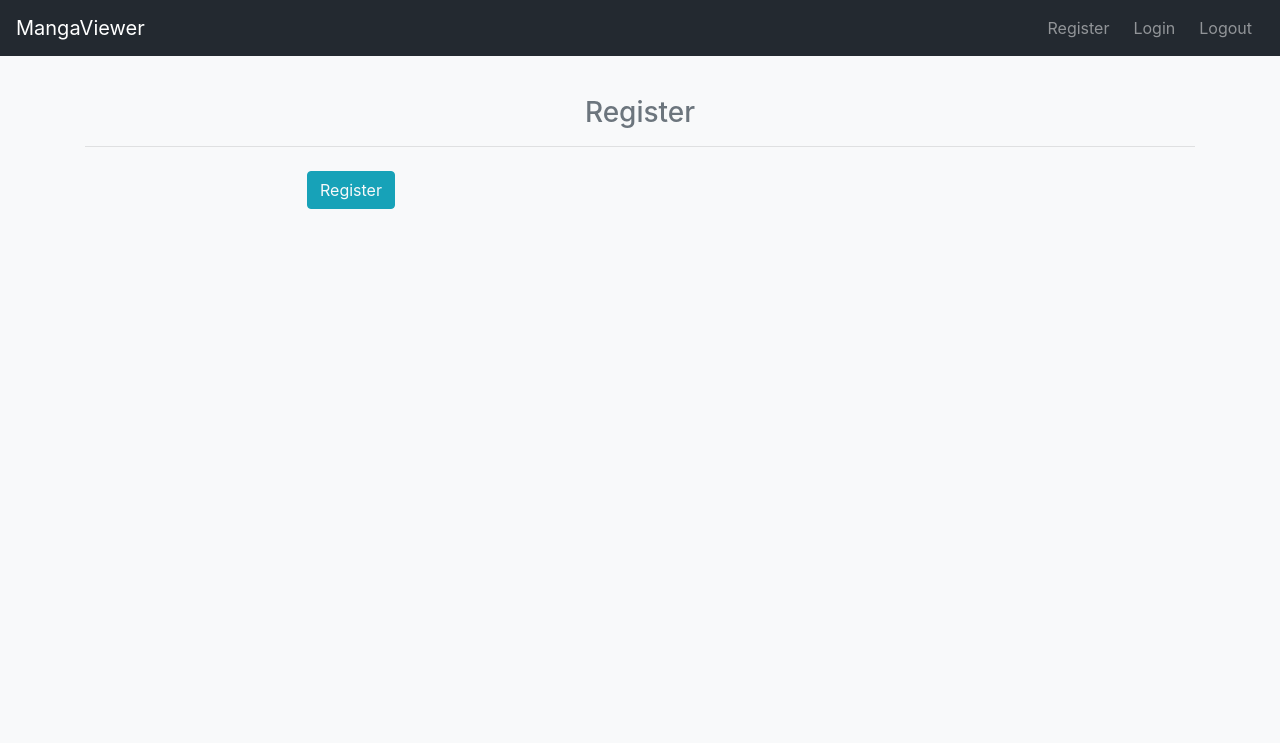
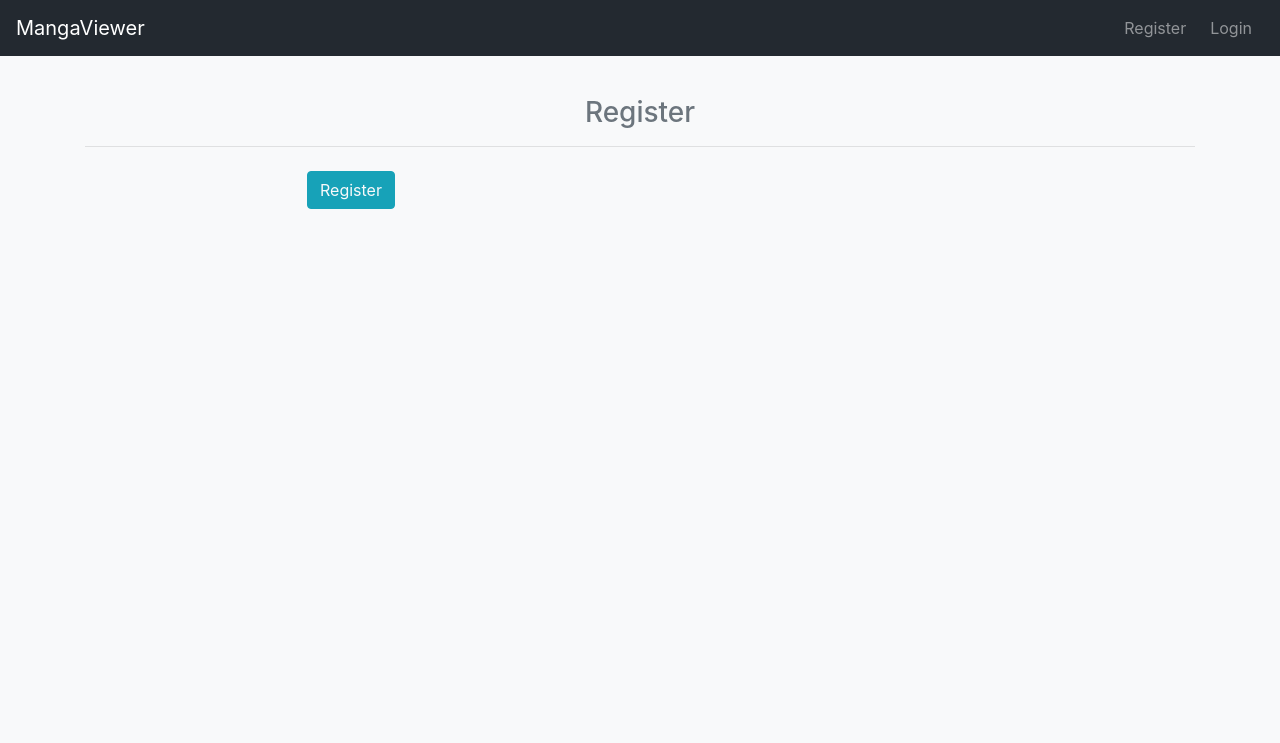
Before and after one commit to Royserg/manga_viewer, a Flask app: page /register in a window 1280 px wide. Shown: the top 743 px of the page. Run offline with Flask 2, Linux system fonts and the light colour scheme; tables that the repository leaves empty hold one stand-in row (values such as "Sample post"); parts of the project's set-up code (start-up, migrations or seed data) failed here and were passed over; some libraries are stand-ins or nearby versions.

Commit message:
adjust user loggin/logout/register links in navbar

```diff
--- a/templates/includes/_navbar_main.html
+++ b/templates/includes/_navbar_main.html
@@ -3,8 +3,11 @@
     <a href="/manga" class="navbar-brand mr-0">MangaViewer</a>
 
     <ul class="nav navbar-nav flex-row justify-content-between flex-nowrap">
-        <li class="nav-item mx-1"><a class="nav-link" href="{{ url_for('register') }}">Register</a></li>
-        <li class="nav-item mx-1"><a class="nav-link" href="{{ url_for('login') }}">Login</a></li>
-        <li class="nav-item mx-1"><a class="nav-link" href="{{ url_for('logout') }}">Logout</a></li>
+        {% if current_user.is_authenticated %}
+            <li class="nav-item mx-1"><a class="nav-link" href="{{ url_for('logout') }}">Logout</a></li>
+        {% else %}
+            <li class="nav-item mx-1"><a class="nav-link" href="{{ url_for('register') }}">Register</a></li>
+            <li class="nav-item mx-1"><a class="nav-link" href="{{ url_for('login') }}">Login</a></li>
+        {% endif %}
     </ul>
 </nav>
```
